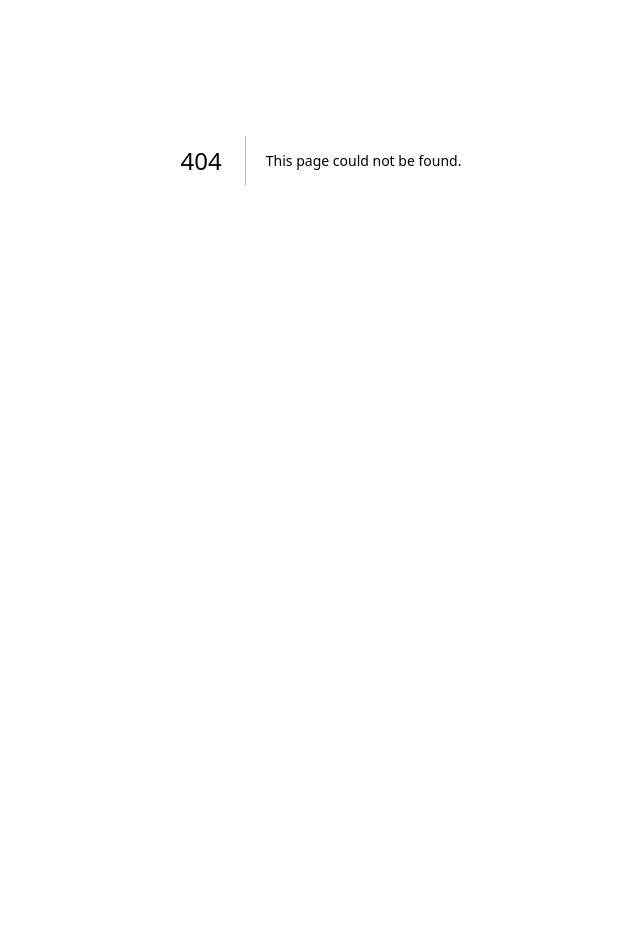
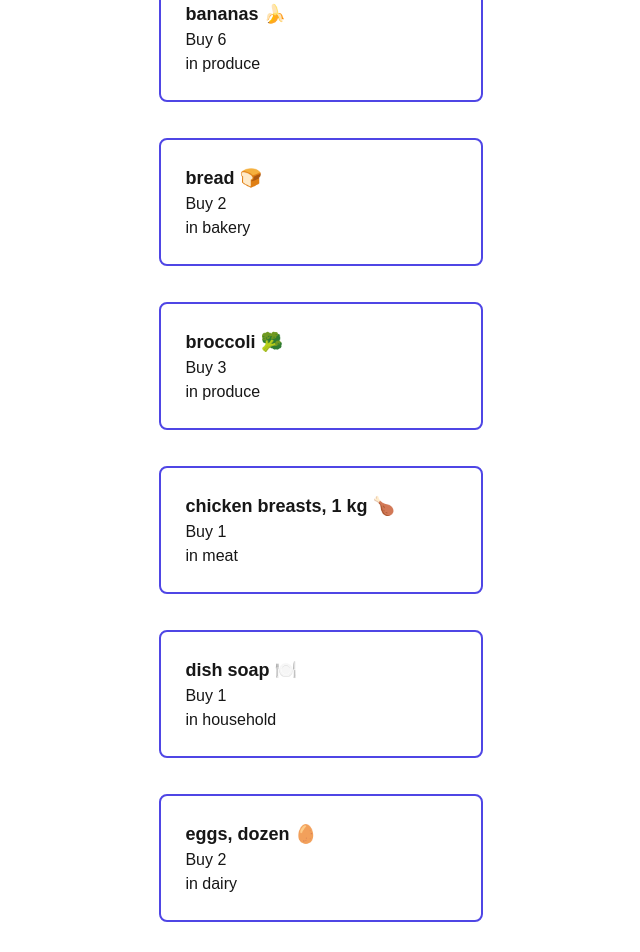
Before and after one commit to ultradogg00/cprg306-assignments, a Next.js app: page /week-6 in a window 1280 px wide. Before the commit this address had no page. Shown: the part 240-1192 px from the top of the page, without its empty margins (319-959 px from the left). Before the commit the page ends 800 px from the top, so only its background shows below. Built offline with nearby package versions, Linux system fonts and the light colour scheme.

Commit message:
week 6 done

```diff
--- a/app/page.js
+++ b/app/page.js
@@ -11,6 +11,7 @@ export default function Home() {
           <li className="pt-2"><Link className=" underline text-red-500 hover:text-red-300"  href="./week-3">Week 3 page</Link></li>
           <li className="pt-2"><Link className=" underline text-red-500 hover:text-red-300"  href="./week-4">Week 4 page</Link></li>
           <li className="pt-2"><Link className=" underline text-red-500 hover:text-red-300"  href="./week-5">Week 5 page</Link></li>
+          <li className="pt-2"><Link className=" underline text-red-500 hover:text-red-300"  href="./week-6">Week 6 page</Link></li>
 
         </ol>
       </div>
--- /dev/null
+++ b/app/week-6/item-list.js
@@ -0,0 +1,51 @@
+"use client";
+import { useState } from "react";
+import Item from "./item";
+import itemsJson from "./items.json";
+
+export default function ItemList() {
+  const [sortBy, setSortBy] = useState("name");
+  const [allItems, setItems] = useState(
+    itemsJson.sort((a, b) => a.name.localeCompare(b.name))
+  );
+
+
+  const sortName = () => {
+    // setSortBy("name")
+    // allItems.sort((a ,b) => b.quantity - a.quantity);
+    console.log("clicked");
+    setSortBy("name");
+    setItems([...allItems].sort((a, b) => a.name.localeCompare(b.name)));
+  };
+  const sortCategory = () => {
+    // setSortBy("name")
+    // allItems.sort((a ,b) => b.quantity - a.quantity);
+    console.log("clicked cat");
+    setSortBy("category");
+    setItems(
+      [...allItems].sort((a, b) => a.category.localeCompare(b.category))
+    );
+  };
+
+  return (
+    <div className=" flex  justify-center border-solid   border-width: 9px ">
+      <ul>
+        {sortBy == "name" ? <button className={ "mr-5 border p-4 rounded-md bg-slate-700" } onClick={sortName}>Sort by name</button> : <button className={ "mr-5 border p-4 rounded-md hover:bg-slate-500" } onClick={sortName}>Sort by name</button>  }
+
+        {sortBy == "category" ? <button className={ "mr-5 border p-4 rounded-md bg-slate-700" } onClick={sortCategory}>Sort by Category</button> : <button className={ "mr-5 border p-4 rounded-md hover:bg-slate-500" } onClick={sortCategory}>Sort by Category</button>  }
+
+
+        {allItems.map((item) => (
+          <li key={item.id}>
+            <Item
+              name={item.name}
+              category={item.category}
+              quantity={item.quantity}
+            />
+
+          </li>
+          ))}
+      </ul>
+    </div>
+  );
+}
--- /dev/null
+++ b/app/week-6/item.js
@@ -0,0 +1,21 @@
+
+
+export default function Item({name,quantity,category}){
+    return(
+
+
+
+
+        <div className="p-6  border-2 border-indigo-600 rounded-lg mt-9 hover:bg-indigo-300  ">
+            <p className="font-extrabold text-lg">{name}</p>
+            <p>Buy {quantity}</p>
+            <p> in {category}</p>
+
+        </div>
+
+
+
+
+
+    );
+}
--- /dev/null
+++ b/app/week-6/items.json
@@ -0,0 +1,74 @@
+[
+    {
+      "id": "1h2GJKH12gkHG31h1H",
+      "name": "milk, 4 L 🥛",
+      "quantity": 1,
+      "category": "dairy"
+    },
+    {
+      "id": "2KJH3k2j3H1k2J3K1H",
+      "name": "bread 🍞",
+      "quantity": 2,
+      "category": "bakery"
+    },
+    {
+      "id": "3h2KJH3k2j3H1k2J3",
+      "name": "eggs, dozen 🥚",
+      "quantity": 2,
+      "category": "dairy"
+    },
+    {
+      "id": "4k2J3K1H2GJKH12gk",
+      "name": "bananas 🍌",
+      "quantity": 6,
+      "category": "produce"
+    },
+    {
+      "id": "5H1h1H2KJH3k2j3H",
+      "name": "broccoli 🥦",
+      "quantity": 3,
+      "category": "produce"
+    },
+    {
+      "id": "6H1k2J3K1H2GJKH1",
+      "name": "chicken breasts, 1 kg 🍗",
+      "quantity": 1,
+      "category": "meat"
+    },
+    {
+      "id": "7gkHG31h1H2KJH3k",
+      "name": "pasta sauce 🍝",
+      "quantity": 3,
+      "category": "canned goods"
+    },
+    {
+      "id": "8j3H1k2J3K1H2GJK",
+      "name": "spaghetti, 454 g 🍝",
+      "quantity": 2,
+      "category": "dry goods"
+    },
+    {
+      "id": "9H12gkHG31h1H2KJ",
+      "name": "toilet paper, 12 pack 🧻",
+      "quantity": 1,
+      "category": "household"
+    },
+    {
+      "id": "10H3k2j3H1k2J3K1",
+      "name": "paper towels, 6 pack",
+      "quantity": 1,
+      "category": "household"
+    },
+    {
+      "id": "11k2J3K1H2GJKH12",
+      "name": "dish soap 🍽️",
+      "quantity": 1,
+      "category": "household"
+    },
+    {
+      "id": "12GJKH12gkHG31h1",
+      "name": "hand soap 🧼",
+      "quantity": 4,
+      "category": "household"
+    }
+  ]
--- /dev/null
+++ b/app/week-6/page.js
@@ -0,0 +1,12 @@
+import ItemList from "./item-list";
+
+export default function Page(){
+    return(
+        <main className="">
+            <h1 className=" flex  justify-center   text-5xl m-9  ">Shopping List</h1>
+            <ItemList/>
+
+        </main>
+
+    );
+}
```
